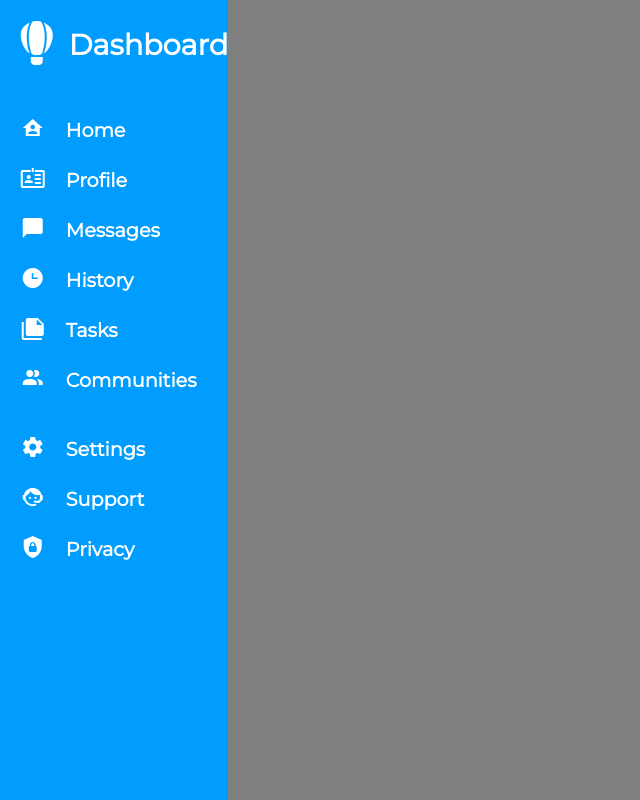
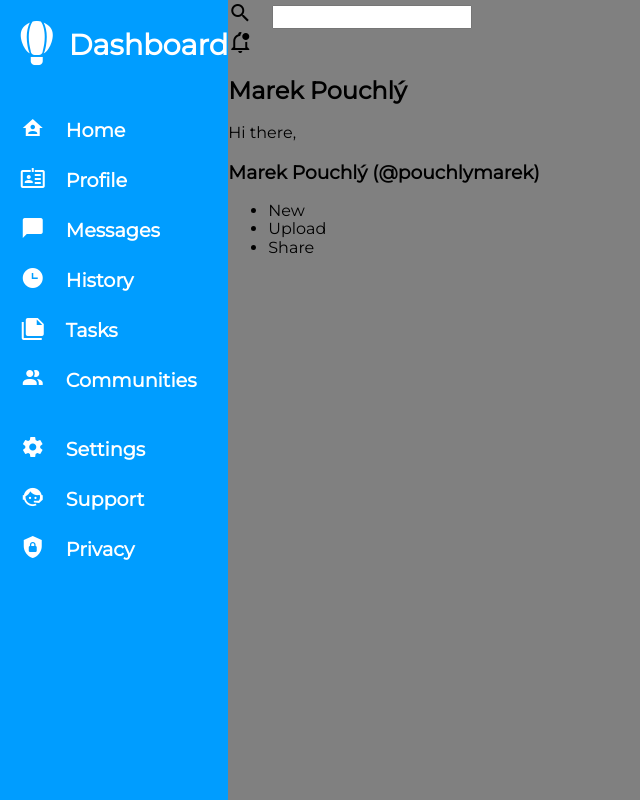
Before and after one commit to MarekPouchly/OdinAdminDashboard, a plain HTML site: page index.html in a window 1280 px wide. Shown: the whole page, without its empty margins (0-640 px from the left). Drawn offline with Linux system fonts and the light colour scheme.

Commit message:
Header HTML

```diff
--- a/index.html
+++ b/index.html
@@ -68,8 +68,44 @@
 
     <main>
         <header>
+            <div class="top-menu">
+                <div class="search-bar">
+                    <span class="mdi mdi-magnify"></span>
+                    <input type="text">
+                </div>
 
+                <div class="notification">
+                    <span class="mdi mdi-bell-badge-outline"></span>
+                </div>
+
+                <div class="profile">
+                    <div class="profile-photo"></div>
+                    <h2>Marek Pouchlý</h2>
+                </div>
+            </top>
+
+            <div class="bottom-menu">
+                <div class="meet">
+                    <div class="profile-photo"></div>
+                    <div class="hello-user">
+                        <p>Hi there,</p>
+                        <h3>Marek Pouchlý (@pouchlymarek)</h3>
+                    </div>
+                </div>
+                <nav>
+                    <ul>
+                        <li>New</li>
+                        <li>Upload</li>
+                        <li>Share</li>
+                    </ul>
+                </nav>
+            </div>
         </header>
+
+        <article>
+
+        </article>
+
     </main>
 </body>
 </html>
```
